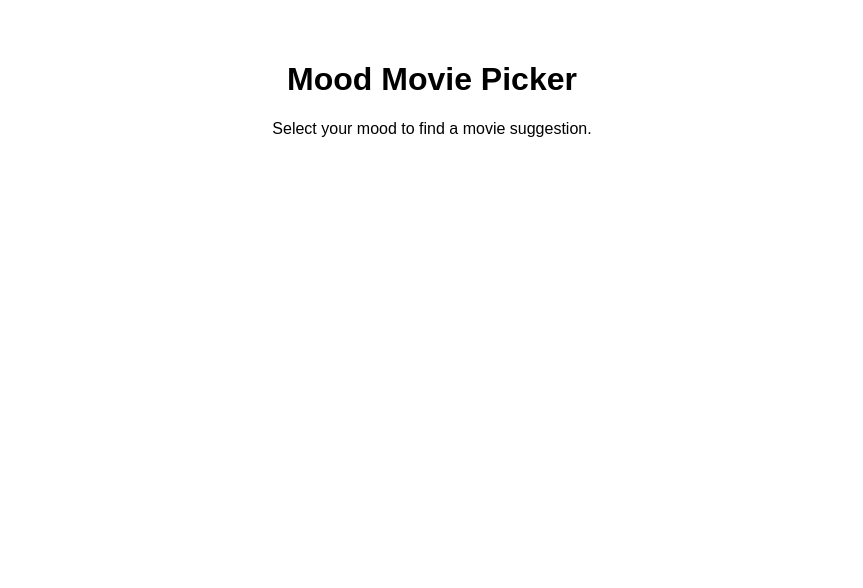
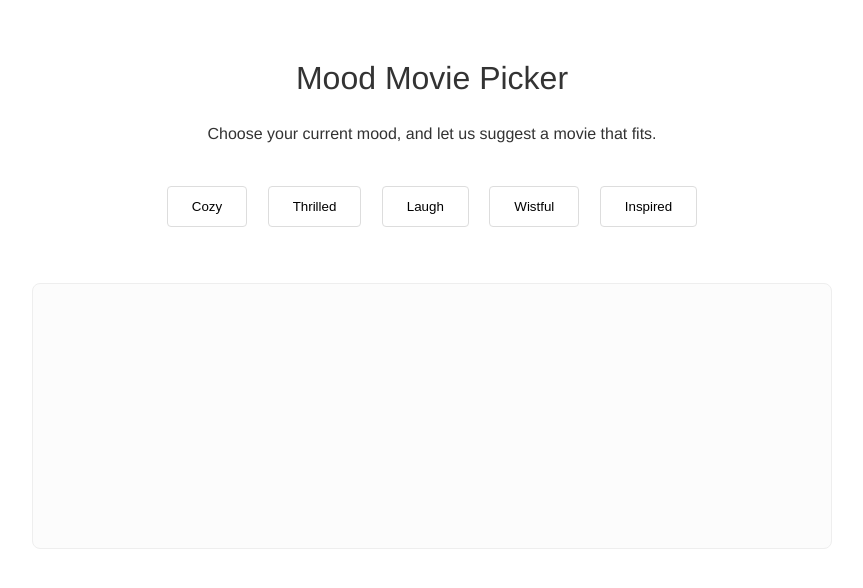
Before and after one commit to 240103132-hub/moodmovie, a website: page index.html in a window 1280 px wide. Shown: the whole page, without its empty margins (208-1071 px from the left). Drawn offline with Linux system fonts and the light colour scheme.

Commit message:
Complete all tasks and finish Mood Movie Picker project

```diff
--- a/index.html
+++ b/index.html
@@ -7,9 +7,25 @@
     <link rel="stylesheet" href="style.css">
 </head>
 <body>
-    <h1>Mood Movie Picker</h1>
-    <p>Select your mood to find a movie suggestion.</p>
-    <div id="app"></div>
+    <header>
+        <h1>Mood Movie Picker</h1>
+        <p>Choose your current mood, and let us suggest a movie that fits.</p>
+    </header>
+
+    <nav id="mood-selector">
+        <button data-mood="Cozy">Cozy</button>
+        <button data-mood="Thrilled">Thrilled</button>
+        <button data-mood="Laugh">Laugh</button>
+        <button data-mood="Wistful">Wistful</button>
+        <button data-mood="Inspired">Inspired</button>
+    </nav>
+
+    <main id="movie-display">
+        <div id="movie-card"></div>
+        <button id="show-another" style="display: none;">Show Another</button>
+    </main>
+
+    <script src="logic.js"></script>
     <script src="script.js"></script>
 </body>
 </html>
--- /dev/null
+++ b/logic.js
@@ -0,0 +1,24 @@
+function filterByMood(movies, mood) {
+  return movies.filter(movie => movie.mood === mood);
+}
+
+function shuffle(array) {
+  const shuffled = [...array];
+  for (let i = shuffled.length - 1; i > 0; i--) {
+    const j = Math.floor(Math.random() * (i + 1));
+    [shuffled[i], shuffled[j]] = [shuffled[j], shuffled[i]];
+  }
+  return shuffled;
+}
+
+function getNextMovie(currentMoodMovies, currentSequence, currentIndex) {
+  if (!currentSequence || currentSequence.length === 0 || currentIndex >= currentSequence.length) {
+    const newSequence = shuffle(currentMoodMovies);
+    return { movie: newSequence[0], nextSequence: newSequence, nextIndex: 1 };
+  }
+  return { movie: currentSequence[currentIndex], nextSequence: currentSequence, nextIndex: currentIndex + 1 };
+}
+
+if (typeof module !== 'undefined' && module.exports) {
+  module.exports = { filterByMood, shuffle, getNextMovie };
+}
--- /dev/null
+++ b/movies.json
@@ -0,0 +1,212 @@
+[
+  {
+    "title": "Paddington 2",
+    "year": 2017,
+    "synopsis": "Paddington, now happily settled with the Brown family, picks up a series of odd jobs to buy the perfect present for his Aunt Lucy's 100th birthday.",
+    "why": "It's the cinematic equivalent of a warm hug.",
+    "mood": "Cozy"
+  },
+  {
+    "title": "My Neighbor Totoro",
+    "year": 1988,
+    "synopsis": "Two young girls move to the countryside to be near their ailing mother and discover the forest spirits nearby.",
+    "why": "Pure, gentle magic that soothes the soul.",
+    "mood": "Cozy"
+  },
+  {
+    "title": "Kiki's Delivery Service",
+    "year": 1989,
+    "synopsis": "A young witch on her mandatory year of independent life finds fitting into a new community difficult while supporting herself by running an air courier service.",
+    "why": "A lovely, low-stakes adventure about finding your way.",
+    "mood": "Cozy"
+  },
+  {
+    "title": "Amélie",
+    "year": 2001,
+    "synopsis": "Amélie is an innocent and naive girl in Paris, with her own sense of justice. She decides to change the lives of those around her for the better.",
+    "why": "Quirky, charming, and deeply comforting.",
+    "mood": "Cozy"
+  },
+  {
+    "title": "Little Women",
+    "year": 2019,
+    "synopsis": "Jo March reflects back and forth on her life, telling the beloved story of the March sisters - four young women, each determined to live life on her own terms.",
+    "why": "A beautiful exploration of home, family, and love.",
+    "mood": "Cozy"
+  },
+  {
+    "title": "The Grand Budapest Hotel",
+    "year": 2014,
+    "synopsis": "A writer encounters the owner of an aging high-class hotel, who tells him of his early years serving as a lobby boy in the hotel's glorious years under an exceptional concierge.",
+    "why": "Visually cozy, delightful, and whimsical.",
+    "mood": "Cozy"
+  },
+  {
+    "title": "Mad Max: Fury Road",
+    "year": 2015,
+    "synopsis": "In a post-apocalyptic wasteland, a woman rebels against a tyrannical ruler in search for her homeland with the aid of a group of female prisoners, a psychotic worshipper, and a drifter named Max.",
+    "why": "Adrenaline-fueled, non-stop action.",
+    "mood": "Thrilled"
+  },
+  {
+    "title": "Inception",
+    "year": 2010,
+    "synopsis": "A thief who steals corporate secrets through the use of dream-sharing technology is given the inverse task of planting an idea into the mind of a C.E.O.",
+    "why": "Mind-bending and intense from start to finish.",
+    "mood": "Thrilled"
+  },
+  {
+    "title": "The Dark Knight",
+    "year": 2008,
+    "synopsis": "When the menace known as the Joker wreaks havoc and chaos on the people of Gotham, Batman must accept one of the greatest psychological and physical tests of his ability to fight injustice.",
+    "why": "A high-stakes, gripping crime thriller.",
+    "mood": "Thrilled"
+  },
+  {
+    "title": "Speed",
+    "year": 1994,
+    "synopsis": "A young police officer must prevent a bomb exploding aboard a city bus by keeping its speed above 50 mph.",
+    "why": "The ultimate 90s action thriller.",
+    "mood": "Thrilled"
+  },
+  {
+    "title": "Parasite",
+    "year": 2019,
+    "synopsis": "Greed and class discrimination threaten the newly formed symbiotic relationship between the wealthy Park family and the destitute Kim clan.",
+    "why": "Unpredictable, tense, and incredibly thrilling.",
+    "mood": "Thrilled"
+  },
+  {
+    "title": "Casino Royale",
+    "year": 2006,
+    "synopsis": "After earning 00 status and a licence to kill, Secret Agent James Bond sets out on his first mission as 007. Bond must defeat a private banker to terrorists in a high-stakes game of poker at Casino Royale.",
+    "why": "Sharp, sleek, and high-adrenaline.",
+    "mood": "Thrilled"
+  },
+  {
+    "title": "Superbad",
+    "year": 2007,
+    "synopsis": "Two co-dependent high school seniors are forced to deal with separation anxiety after their plan to stage a booze-soaked party goes awry.",
+    "why": "Hilarious, relatable, and endlessly quotable.",
+    "mood": "Laugh"
+  },
+  {
+    "title": "Airplane!",
+    "year": 1980,
+    "synopsis": "A man afraid of flying must ensure that a plane lands safely after the pilots get sick.",
+    "why": "Non-stop absurdity and classic slapstick comedy.",
+    "mood": "Laugh"
+  },
+  {
+    "title": "Monty Python and the Holy Grail",
+    "year": 1975,
+    "synopsis": "The King of the Britons leads his knights on a lowly quest for the Holy Grail, encountering many absurd obstacles.",
+    "why": "Surreal, brilliant, and deeply funny.",
+    "mood": "Laugh"
+  },
+  {
+    "title": "The Big Lebowski",
+    "year": 1998,
+    "synopsis": "Ultimate slacker 'The Dude' gets mistaken for a millionaire with the same name and gets embroiled in a complex kidnapping plot.",
+    "why": "The epitome of cool, lazy, hilarious cinema.",
+    "mood": "Laugh"
+  },
+  {
+    "title": "What We Do in the Shadows",
+    "year": 2014,
+    "synopsis": "A documentary crew follows four vampires who are roommates in modern-day Wellington, New Zealand.",
+    "why": "Mockumentary perfection about supernatural roommates.",
+    "mood": "Laugh"
+  },
+  {
+    "title": "Bridesmaids",
+    "year": 2011,
+    "synopsis": "Competition between the maid of honor and a bridesmaid, over who is the bride's best friend, threatens to upend the life of an out-of-work pastry chef.",
+    "why": "Raunchy, heartfelt, and genuinely funny.",
+    "mood": "Laugh"
+  },
+  {
+    "title": "Eternal Sunshine of the Spotless Mind",
+    "year": 2004,
+    "synopsis": "When their relationship turns sour, a couple undergoes a medical procedure to have each other erased from their memories.",
+    "why": "Poetic, melancholy, and deeply moving.",
+    "mood": "Wistful"
+  },
+  {
+    "title": "Lost in Translation",
+    "year": 2003,
+    "synopsis": "A faded movie star and a neglected young woman strike up an unlikely accord after crossing paths in Tokyo.",
+    "why": "Beautifully captures the feeling of being lonely in a crowd.",
+    "mood": "Wistful"
+  },
+  {
+    "title": "Before Sunrise",
+    "year": 1995,
+    "synopsis": "A young man and woman meet on a train in Europe, and wind up spending one evening together in Vienna. Unfortunately, both know that this will probably be their only night together.",
+    "why": "Captures the fleeting, bittersweet nature of connection.",
+    "mood": "Wistful"
+  },
+  {
+    "title": "Her",
+    "year": 2013,
+    "synopsis": "In a near future, a lonely writer develops an unlikely relationship with an operating system designed to meet his every need.",
+    "why": "A tender, sad look at love and technology.",
+    "mood": "Wistful"
+  },
+  {
+    "title": "Past Lives",
+    "year": 2023,
+    "synopsis": "A deeply connected childhood friendship is torn apart after Nora's family emigrates from South Korea. Two decades later, they are reunited in New York for one fateful week.",
+    "why": "A gentle, profound meditation on what could have been.",
+    "mood": "Wistful"
+  },
+  {
+    "title": "Moonlight",
+    "year": 2016,
+    "synopsis": "A young African-American man grapples with his identity and sexuality while experiencing the everyday struggles of childhood, adolescence, and burgeoning adulthood.",
+    "why": "Intimate, poetic, and hauntingly beautiful.",
+    "mood": "Wistful"
+  },
+  {
+    "title": "The Secret Life of Walter Mitty",
+    "year": 2013,
+    "synopsis": "When his job along with that of his co-worker are threatened, Walter takes action in the real world embarking on a global journey that turns into an adventure more extraordinary than anything he could have ever imagined.",
+    "why": "Inspiring, uplifting, and beautifully shot.",
+    "mood": "Inspired"
+  },
+  {
+    "title": "Hidden Figures",
+    "year": 2016,
+    "synopsis": "The story of a team of female African-American mathematicians who served a vital role in NASA during the early years of the U.S. space program.",
+    "why": "A triumphant story of breaking barriers and excellence.",
+    "mood": "Inspired"
+  },
+  {
+    "title": "Good Will Hunting",
+    "year": 1997,
+    "synopsis": "Will Hunting, a janitor at M.I.T., has a gift for mathematics, but needs help from a psychologist to find direction in his life.",
+    "why": "A powerful story about potential and self-discovery.",
+    "mood": "Inspired"
+  },
+  {
+    "title": "Dead Poets Society",
+    "year": 1989,
+    "synopsis": "Professor John Keating inspires his students to look at poetry with a different perspective of breathing life into it.",
+    "why": "A classic reminder to 'carpe diem'.",
+    "mood": "Inspired"
+  },
+  {
+    "title": "Chef",
+    "year": 2014,
+    "synopsis": "A chef who loses his restaurant job starts a food truck in an effort to reclaim his creative promise and piece back together his estranged family.",
+    "why": "Passionate, fun, and deeply inspiring.",
+    "mood": "Inspired"
+  },
+  {
+    "title": "Arrival",
+    "year": 2016,
+    "synopsis": "A linguist works with the military to communicate with alien lifeforms after twelve mysterious spacecraft appear around the world.",
+    "why": "Profound, intelligent, and deeply moving.",
+    "mood": "Inspired"
+  }
+]
--- a/style.css
+++ b/style.css
@@ -1,5 +1,45 @@
 body {
-    font-family: sans-serif;
+    font-family: 'Helvetica Neue', Helvetica, Arial, sans-serif;
+    line-height: 1.6;
+    color: #333;
+    max-width: 800px;
+    margin: 0 auto;
+    padding: 2rem;
     text-align: center;
+}
+
+header {
+    margin-bottom: 2rem;
+}
+
+h1 {
+    font-weight: 300;
+    margin-bottom: 0.5rem;
+}
+
+#mood-selector {
+    margin-bottom: 3rem;
+}
+
+#mood-selector button {
+    background: #fff;
+    border: 1px solid #ddd;
+    padding: 0.75rem 1.5rem;
+    margin: 0.5rem;
+    cursor: pointer;
+    border-radius: 4px;
+    transition: background 0.3s, border-color 0.3s;
+}
+
+#mood-selector button:hover {
+    background: #f9f9f9;
+    border-color: #aaa;
+}
+
+#movie-display {
+    min-height: 200px;
     padding: 2rem;
+    border: 1px solid #eee;
+    border-radius: 8px;
+    background: #fcfcfc;
 }
```
Also changed, not shown: _docs/issues/3.md (added, +20 -0 lines), _docs/issues/5.md (added, +24 -0 lines), _docs/issues/6.md (added, +20 -0 lines), movieData.js (added, +16 -0 lines), script.js (+56 -1 lines), test/logic.test.js (added, +72 -0 lines), test/movieData.test.js (added, +36 -0 lines), test/test.js (+3 -3 lines), test/ux.test.js (added, +65 -0 lines).
